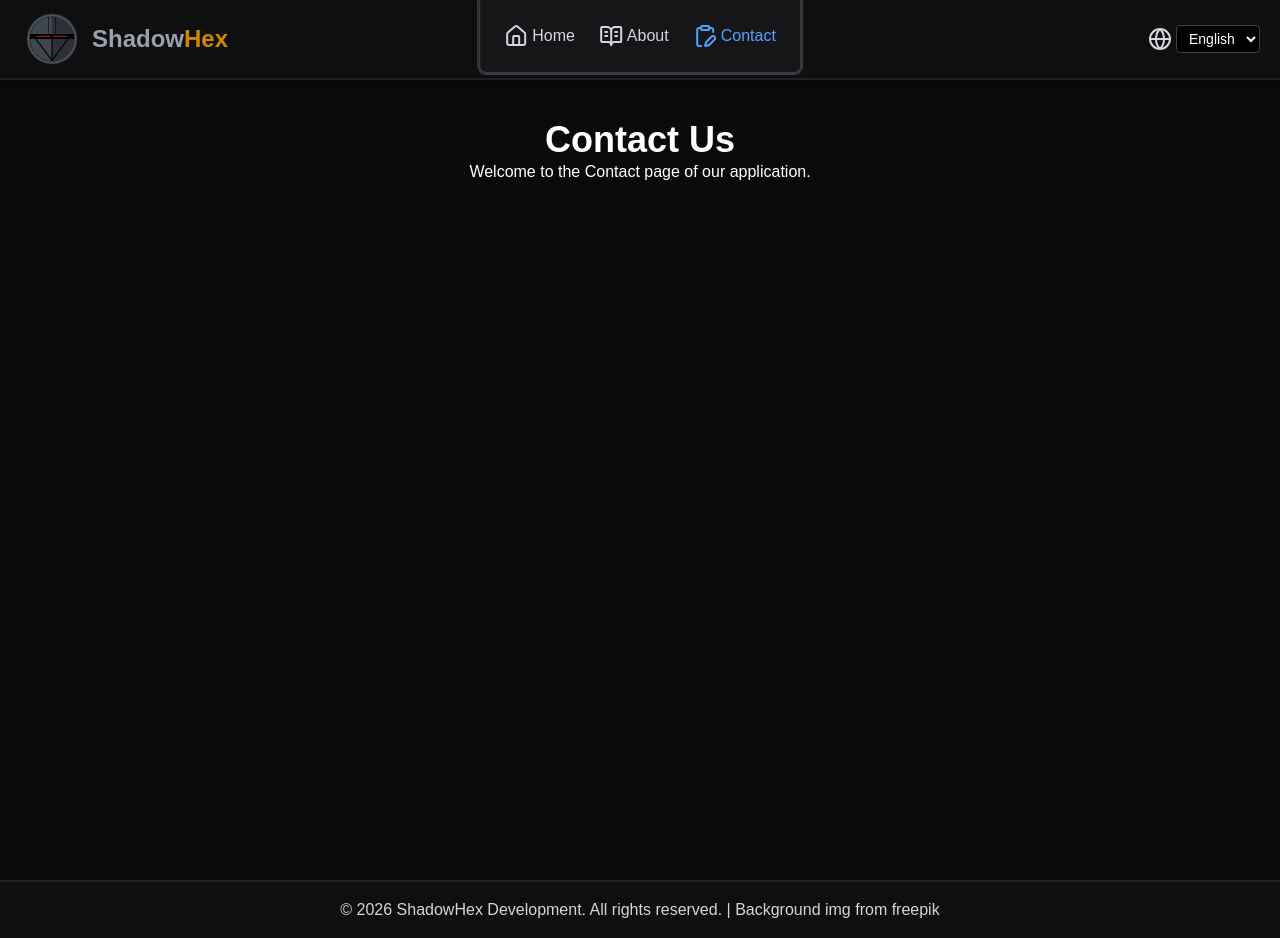
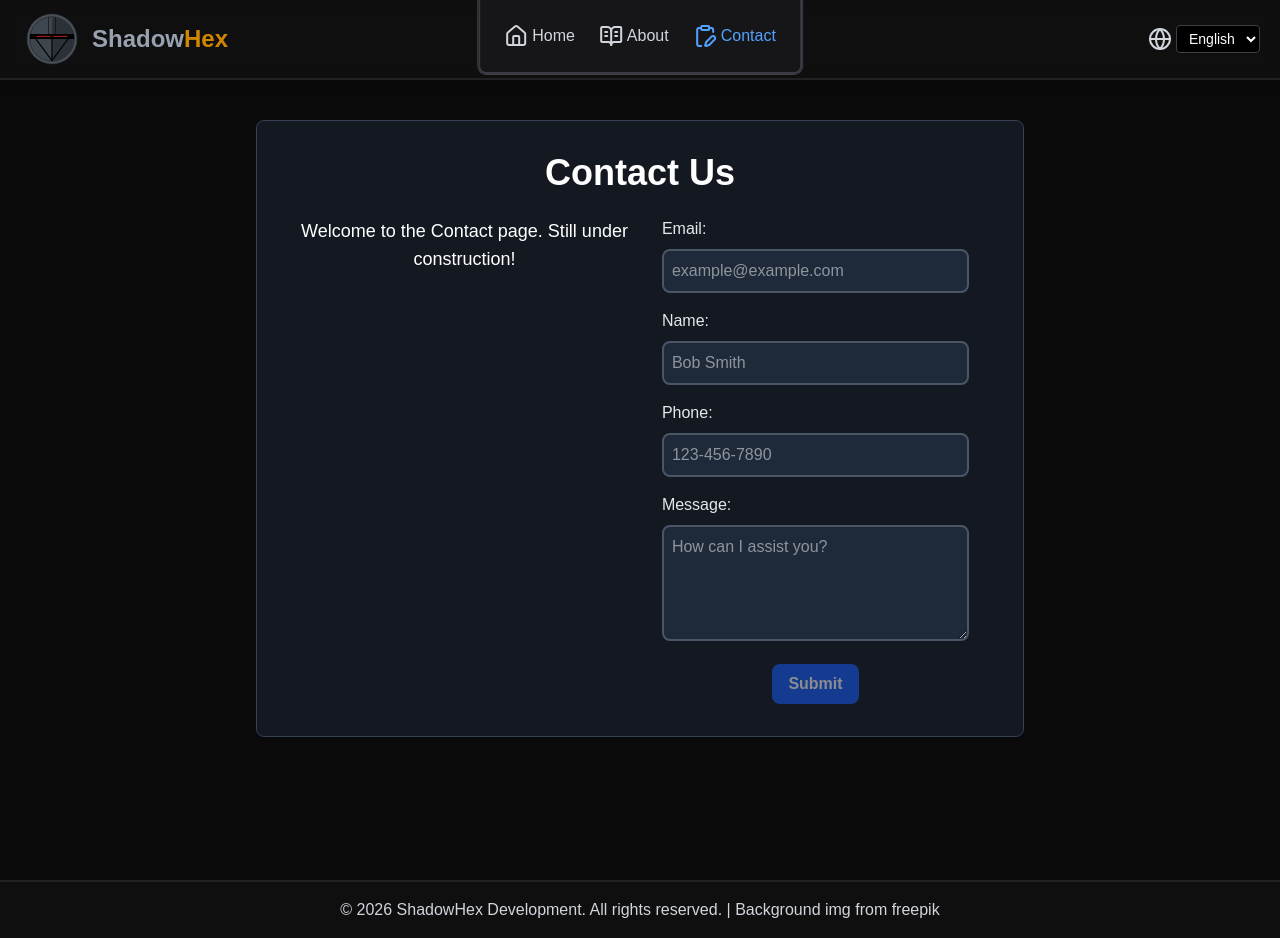
Before and after one commit to Shadowtrooper11/shadow-dev, a Next.js app: page /en/contact in a window 1280 px wide. Built offline with nearby package versions, Linux system fonts and the light colour scheme.

Commit message:
Contact form partial construction.

```diff
--- a/src/app/[locale]/contact/page.tsx
+++ b/src/app/[locale]/contact/page.tsx
@@ -5,8 +5,69 @@ export default function ContactPage() {
 
   return (
     <div className="p-10 text-center text-white">
-      <h1 className="text-4xl font-bold">{t("title")}</h1>
-      <p>{t("description")}</p>
+      <div className="max-w-3xl mx-auto bg-gray-800/50 rounded-lg p-8 border border-gray-700">
+        <h1 className="text-4xl font-bold mb-6">{t("title")}</h1>
+        <div className="grid grid-cols-2">
+          <div>
+            <p className="text-lg mb-8">{t("description")}</p>
+          </div>
+          <div className="flex flex-col items-center justify-center">
+            <div>
+              <form>
+
+                <label htmlFor="email" className="block text-left mb-2 text-gray-200">
+                  {t("emailLabel")}
+                </label>
+                <input
+                  type="email"
+                  id="email"
+                  placeholder={t("emailPlaceholder")}
+                  required
+                  className="border-2 border-gray-600 rounded-lg p-2 focus:border-2 focus:border-blue-400 focus:outline-none w-full bg-gray-800 text-white mb-4">
+                </input>
+
+                <label htmlFor="name" className="block text-left mb-2 text-gray-200">
+                  {t("nameLabel")}
+                </label>
+                <input
+                  type="text"
+                  id="name"
+                  placeholder={t("namePlaceholder")}
+                  required
+                  className="border-2 border-gray-600 rounded-lg p-2 focus:border-2 focus:border-blue-400 focus:outline-none w-full bg-gray-800 text-white mb-4">
+                </input>
+
+                <label htmlFor="phone" className="block text-left mb-2 text-gray-200">
+                  {t("phoneLabel")}
+                </label>
+                <input
+                  type="tel"
+                  id="phone"
+                  placeholder={t("phonePlaceholder")}
+                  className="border-2 border-gray-600 rounded-lg p-2 focus:border-2 focus:border-blue-400 focus:outline-none w-full bg-gray-800 text-white mb-4">
+                </input>
+
+                <label htmlFor="message" className="block text-left mb-2 text-gray-200">
+                  {t("messageLabel")}
+                </label>
+                <textarea
+                  id="message"
+                  placeholder={t("messagePlaceholder")}
+                  rows={4}
+                  minLength={10}
+                  maxLength={5000}
+                  required
+                  className="border-2 border-gray-600 rounded-lg p-2 focus:border-2 focus:border-blue-400 focus:outline-none w-full bg-gray-800 text-white mb-4">
+                </textarea>
+
+                <button type="submit" className="bg-blue-600 hover:bg-blue-700 text-white font-bold py-2 px-4 rounded-lg transition duration-300 disabled:opacity-50 disabled:cursor-not-allowed" disabled>
+                  {t("submitButton")}
+                </button>
+              </form>
+            </div>
+          </div>
+        </div>
+      </div>
     </div>
   );
 }
--- a/src/messages/en.json
+++ b/src/messages/en.json
@@ -18,11 +18,20 @@
   },
   "About": {
     "title": "About Us",
-    "description": "Welcome to the About page of our application."
+    "description": "Welcome to the About page."
   },
   "Contact": {
     "title": "Contact Us",
-    "description": "Welcome to the Contact page of our application."
+    "description": "Welcome to the Contact page. Still under construction!",
+    "nameLabel": "Name:",
+    "namePlaceholder": "Bob Smith",
+    "emailLabel": "Email:",
+    "emailPlaceholder": "example@example.com",
+    "phoneLabel": "Phone:",
+    "phonePlaceholder": "123-456-7890",
+    "messageLabel": "Message:",
+    "messagePlaceholder": "How can I assist you?",
+    "submitButton": "Submit"
   },
   "Project": {
     "visitSite": "Visit Site",
```
